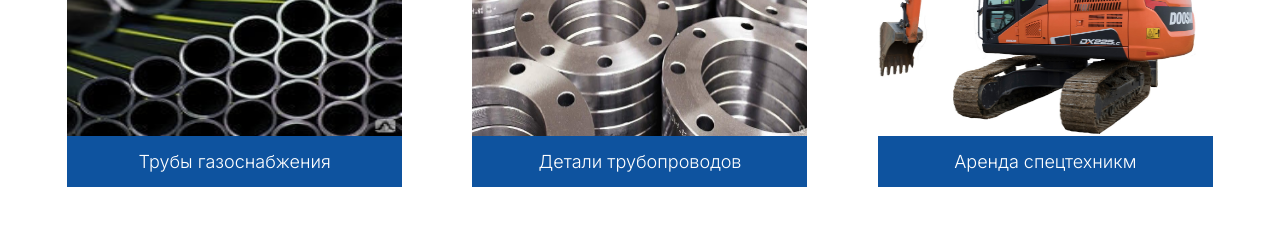
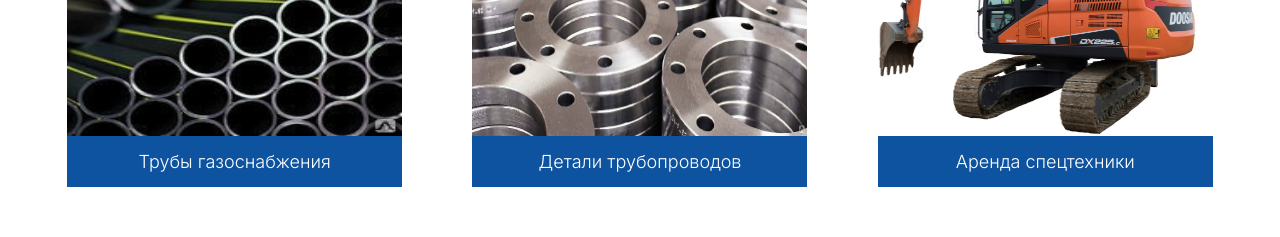
Before and after one commit to Sno0p1q21/shop, a React app: page / in a window 1280 px wide. Shown: the part 1360-1597 px from the top of the page. Built offline with nearby package versions, Linux system fonts and the light colour scheme.

Commit message:
Поправил текст

```diff
--- a/src/components/Main/Assortments/Assortments.jsx
+++ b/src/components/Main/Assortments/Assortments.jsx
@@ -73,7 +73,7 @@ const Assortments = () => (
         <section className={cx('assortments-list__item')}>
           <div className="info-card">
             <img src={machine} alt="brick" width="320px" height="235px" />
-            <div className={cx('assortments-list__button-card')}>Аренда спецтехникм</div>
+            <div className={cx('assortments-list__button-card')}>Аренда спецтехники</div>
             <div className="hidden-card">
               <a href="/docs/other/Аренда спецтехники.docx" download="Аренда спецтехники.docx">Спецтехника</a>
             </div>
```
